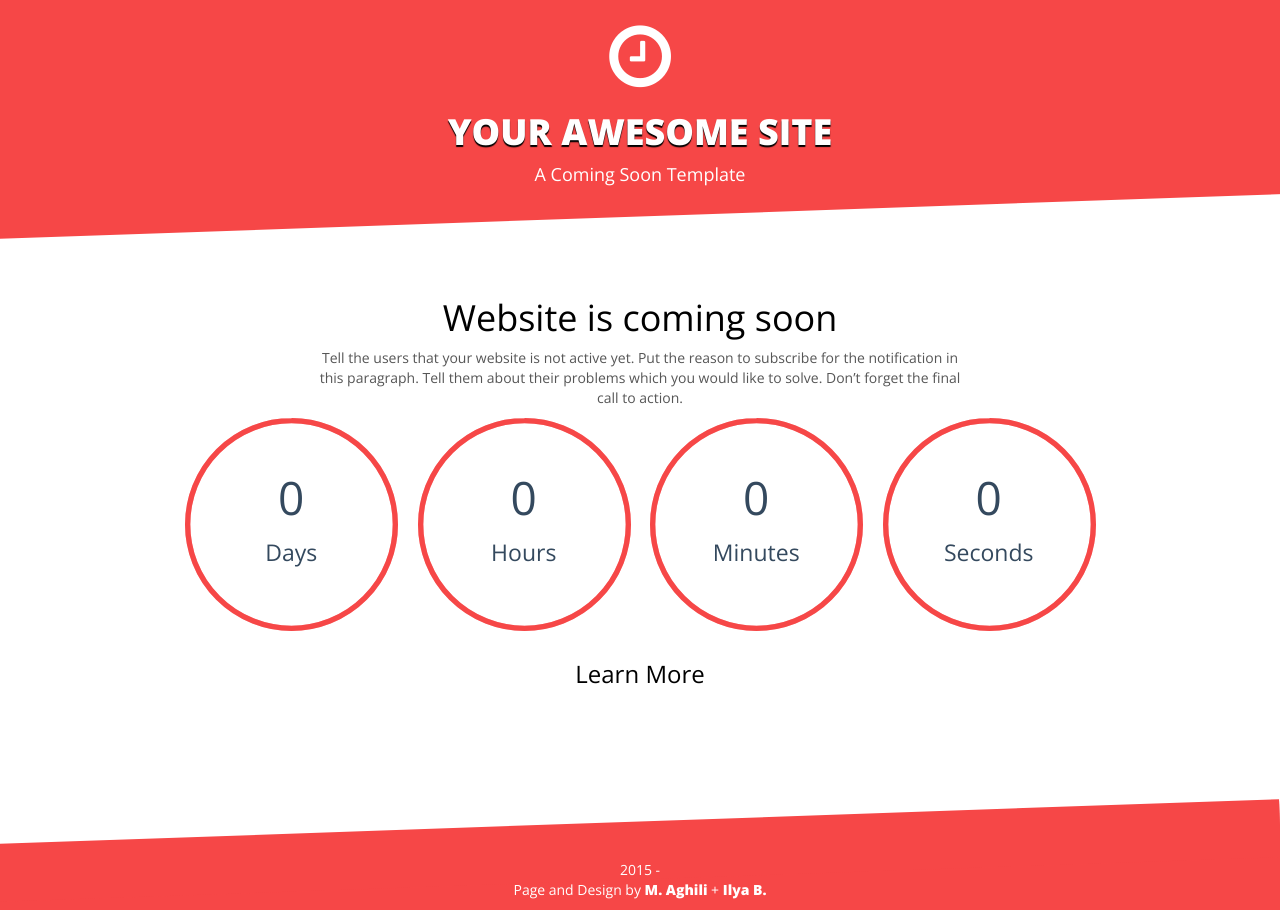
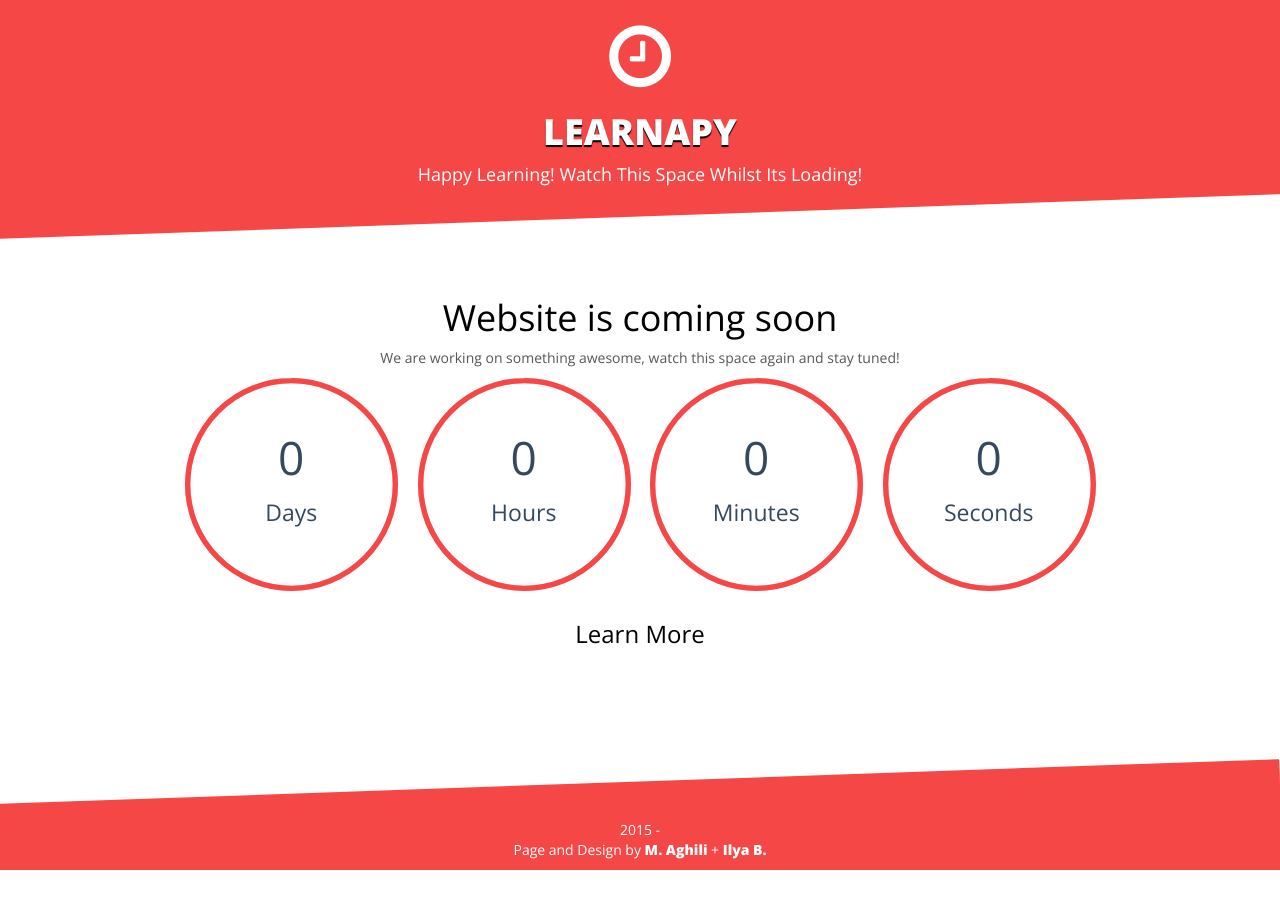
Before and after one commit to cassarro/learnapy, a Jekyll site: the page built from index.md, in a window 1280 px wide. Built offline with Jekyll 4.4.1, drawn with Linux system fonts in a browser that asks for light colours; nearby versions of some CDN libraries.

Commit message:
Update index.md

```diff
--- a/index.md
+++ b/index.md
@@ -1,8 +1,8 @@
 ---
 layout: home
 permalink: /
-title: "Your Awesome Site"
-excerpt: "A Coming Soon Template"
+title: "Learnapy"
+excerpt: "Happy Learning! Watch this space whilst its loading!"
 ---
 # Website is coming soon
-Tell the users that your website is not active yet. Put the reason to subscribe for the notification in this paragraph. Tell them about their problems which you would like to solve. Don’t forget the final call to action.
+We are working on something awesome, watch this space again and stay tuned!
```
